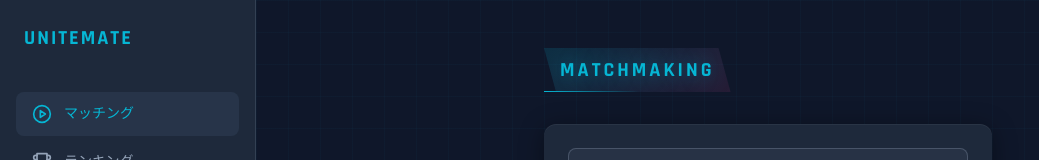
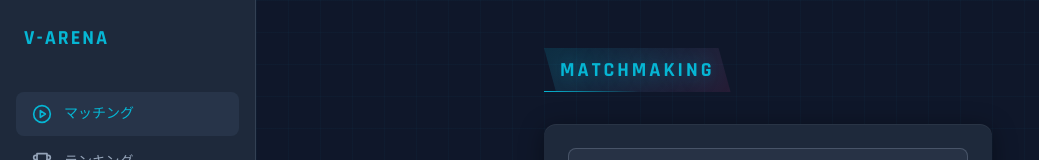
Before and after one commit to juv-shun/unitemate-v2, a React (Vite) app: page / in a window 1280 px wide. Shown: the top 160 px of the page, without its empty margins (0-1039 px from the left). Built offline with nearby package versions, Linux system fonts and the light colour scheme; no server answers.

Commit message:
feat: サービス名をV-ARENAに変更

```diff
--- a/index.html
+++ b/index.html
@@ -6,7 +6,7 @@
     <meta name="viewport" content="width=device-width, initial-scale=1.0" />
     <link rel="preconnect" href="https://fonts.googleapis.com" />
     <link rel="preconnect" href="https://fonts.gstatic.com" crossorigin />
-    <title>UNITEMATE</title>
+    <title>V-ARENA</title>
   </head>
   <body>
     <div id="root"></div>
--- a/src/components/Layout.tsx
+++ b/src/components/Layout.tsx
@@ -136,7 +136,7 @@ export function Layout({ children }: LayoutProps) {
               color: "var(--color-accent-cyan)",
             }}
           >
-						UNITEMATE
+            V-ARENA
           </h1>
         </header>
 
--- a/src/components/Sidebar.tsx
+++ b/src/components/Sidebar.tsx
@@ -182,7 +182,7 @@ export function Sidebar({ onNavigate }: SidebarProps) {
             color: "var(--color-accent-cyan)",
           }}
         >
-          UNITEMATE
+          V-ARENA
         </h1>
       </div>
 
--- a/src/features/onboarding/OnboardingPage.tsx
+++ b/src/features/onboarding/OnboardingPage.tsx
@@ -60,7 +60,7 @@ export function OnboardingPage() {
             color: "var(--color-accent-cyan)",
           }}
         >
-					UNITEMATE
+          V-ARENA
         </h1>
       </header>
 
```
Lines whose indentation alone changed are shown as unchanged.
